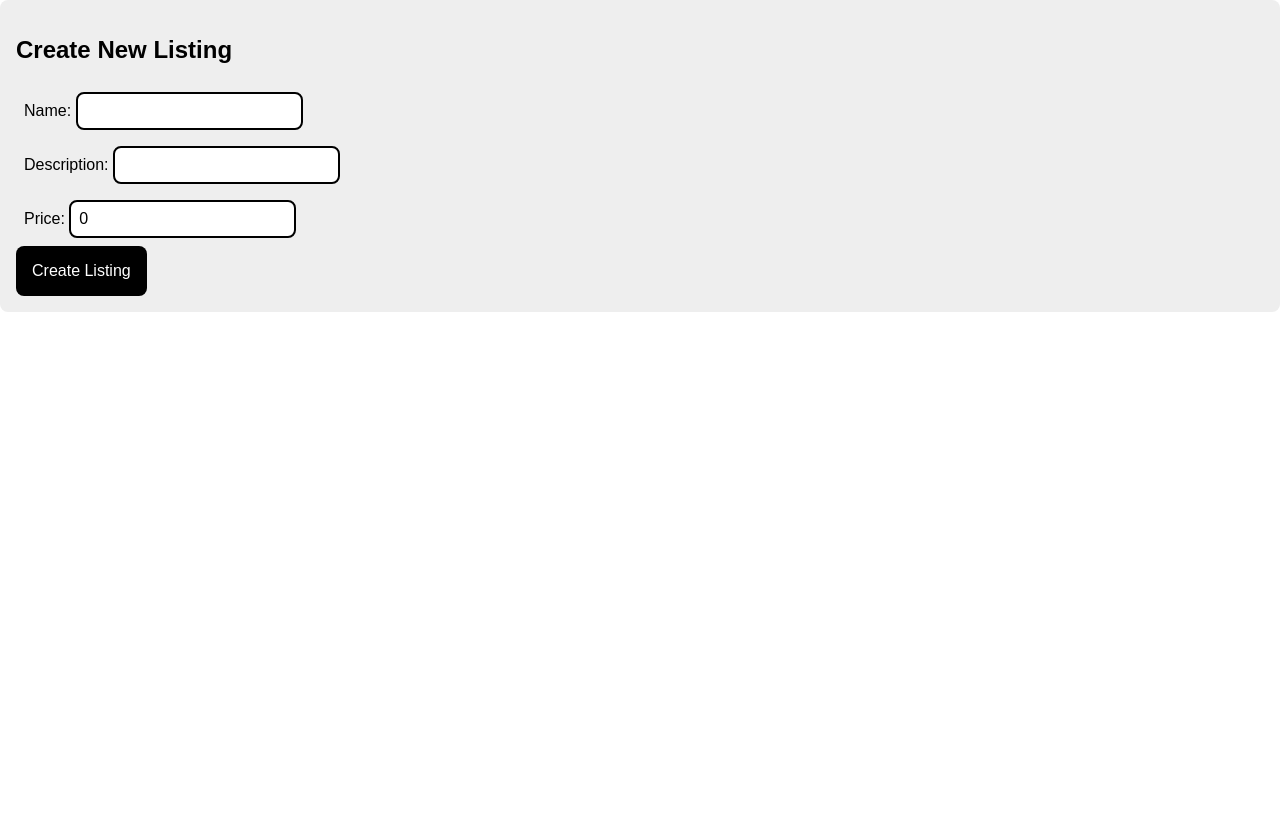
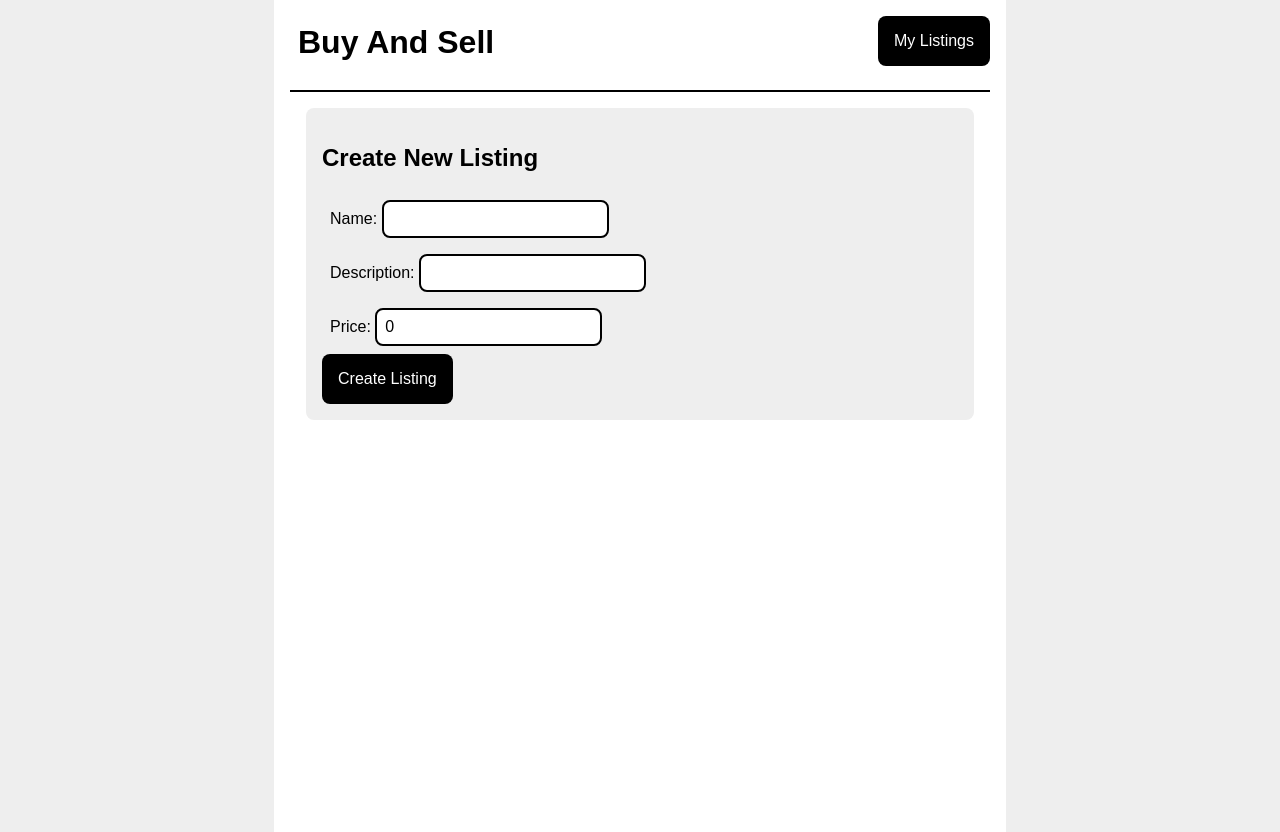
Before and after one commit to Moussa-Kalam/buy-and-sell_angular, an Angular app: page /new-listing in a window 1280 px wide. Before the commit the page ends 800 px from the top, so only its background shows below. Built offline with nearby package versions, Linux system fonts and the light colour scheme.

Commit message:
feat: Implement navigation bar

```diff
--- a/src/app/app.component.html
+++ b/src/app/app.component.html
@@ -1 +1,8 @@
-<router-outlet></router-outlet>
+<div id="page-wrap">
+    <div id="max-width-column">
+        <app-nav-bar></app-nav-bar>
+        <div id="content-wrap">
+            <router-outlet></router-outlet>
+        </div>
+    </div>
+</div>
--- a/src/app/app.module.ts
+++ b/src/app/app.module.ts
@@ -11,6 +11,7 @@
 import { NewListingPageComponent } from './new-listing-page/new-listing-page.component';
 import { EditListingPageComponent } from './edit-listing-page/edit-listing-page.component';
 import { ListingDataFormComponent } from './listing-data-form/listing-data-form.component';
+import { NavBarComponent } from './nav-bar/nav-bar.component';
 
 @NgModule({
   declarations: [
@@ -21,7 +22,8 @@
     MyListingsPageComponent,
     NewListingPageComponent,
     EditListingPageComponent,
-    ListingDataFormComponent
+    ListingDataFormComponent,
+    NavBarComponent
   ],
   imports: [
     BrowserModule,
--- /dev/null
+++ b/src/app/nav-bar/nav-bar.component.html
@@ -0,0 +1,8 @@
+<div id="top-bar">
+    <a routerLink="/listings">
+        <h1 id="app-heading">Buy And Sell</h1>
+    </a>
+    <a routerLink="/my-listings">
+        <button id="my-listings-button">My Listings</button>
+    </a>
+</div>
```
Also changed, not shown: src/app/nav-bar/nav-bar.component.ts (added, +10 -0 lines), src/app/nav-bar/nav-bar.component.css (added), 1 other file (tests, documents, lock files or other folders).
